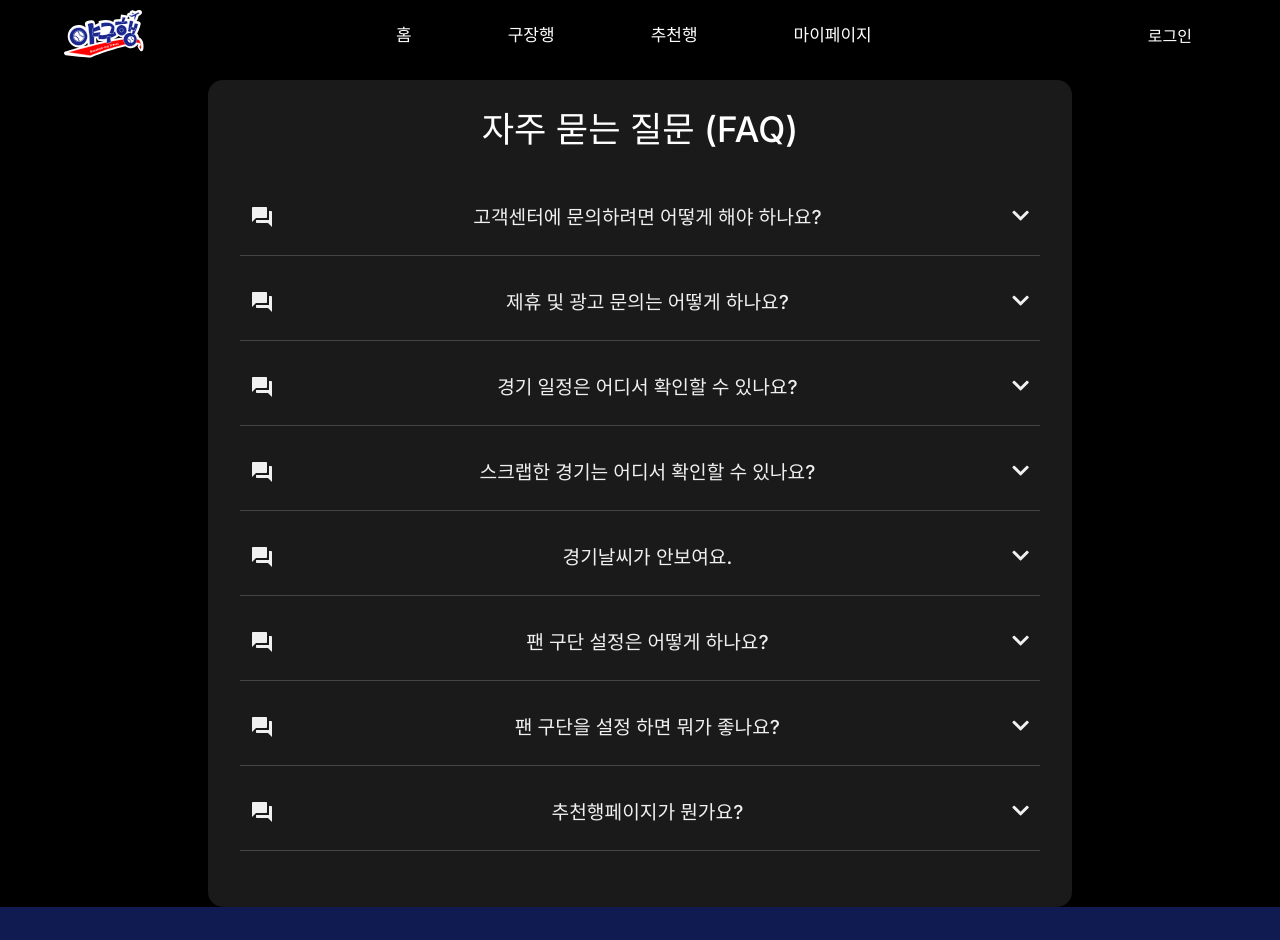
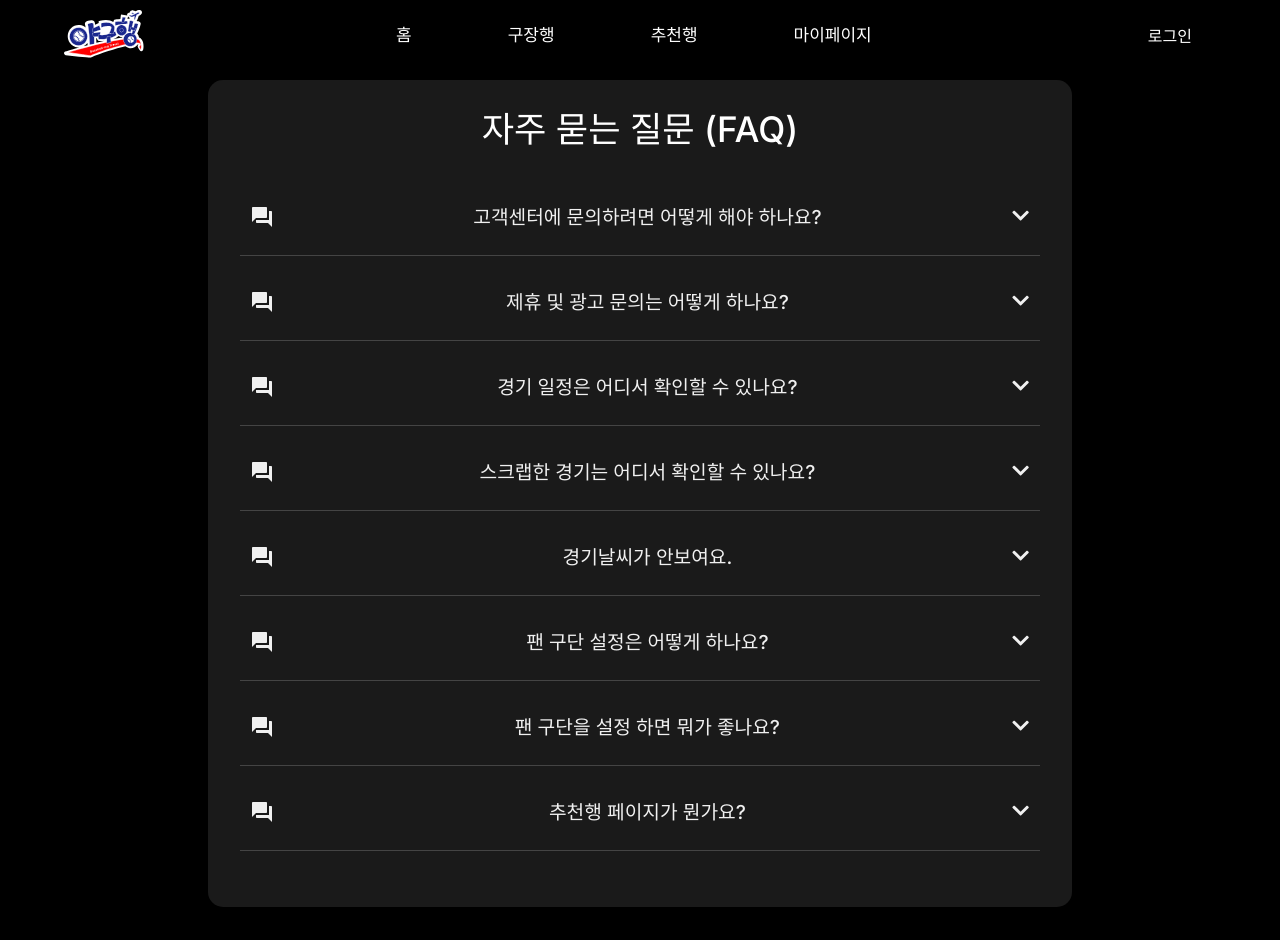
Before and after one commit to 2024-TourismContest/Yaguhang_FE, a React (Vite) app: page /faq in a window 1280 px wide. Shown: the top 940 px of the page. Built offline with nearby package versions, Linux system fonts and the light colour scheme; no server answers.

Commit message:
💄 Style: 푸터 간격 수정 (#120)

```diff
--- a/src/components/home/imageSlider.tsx
+++ b/src/components/home/imageSlider.tsx
@@ -215,4 +215,8 @@ const Container = styled.div`
   justify-content: center;
   align-items: center;
   gap: 1.5vw;
+
+  &:last-child {
+    margin-bottom: 25vh;
+  }
 `;
--- a/src/pages/faq/FaqData.ts
+++ b/src/pages/faq/FaqData.ts
@@ -35,7 +35,7 @@ export const faqData = [
       "메인 페이지나 구장행 페이지 방문 시 설정한 팬 구단 정보가 먼저 제공됩니다. 또한 리뷰나 추천행 작성 시 자신의 팬 구단이 다른 유저들에게 보여지게 됩니다.",
   },
   {
-    question: "추천행페이지가 뭔가요?",
+    question: "추천행 페이지가 뭔가요?",
     answer:
       "본인이 추천하는 해당 구장 주변의 관광지, 숙소, 맛집 등을 다른 유저들에게 공유할 수 있는 기능입니다. 여러분이 좋아하는 장소를 다른 사람들에게 추천해보세요.",
   },
--- a/src/pages/faq/FaqPage.tsx
+++ b/src/pages/faq/FaqPage.tsx
@@ -50,6 +50,7 @@ const FaqContainer = styled.div`
   border-radius: 15px;
   box-shadow: 0 4px 15px rgba(0, 0, 0, 0.3);
   margin-top: 10vh;
+  margin-bottom: 30vh;
 `;
 
 const FaqTitle = styled.h1`
--- a/src/pages/recommend/RecommendPage.tsx
+++ b/src/pages/recommend/RecommendPage.tsx
@@ -187,6 +187,7 @@ const AppContainer = styled.div`
   margin: 8vh auto;
   padding: 0 5vw;
   box-sizing: border-box;
+  margin-bottom: 20vh;
 `;
 
 const ItemWrapper = styled.div`
```
